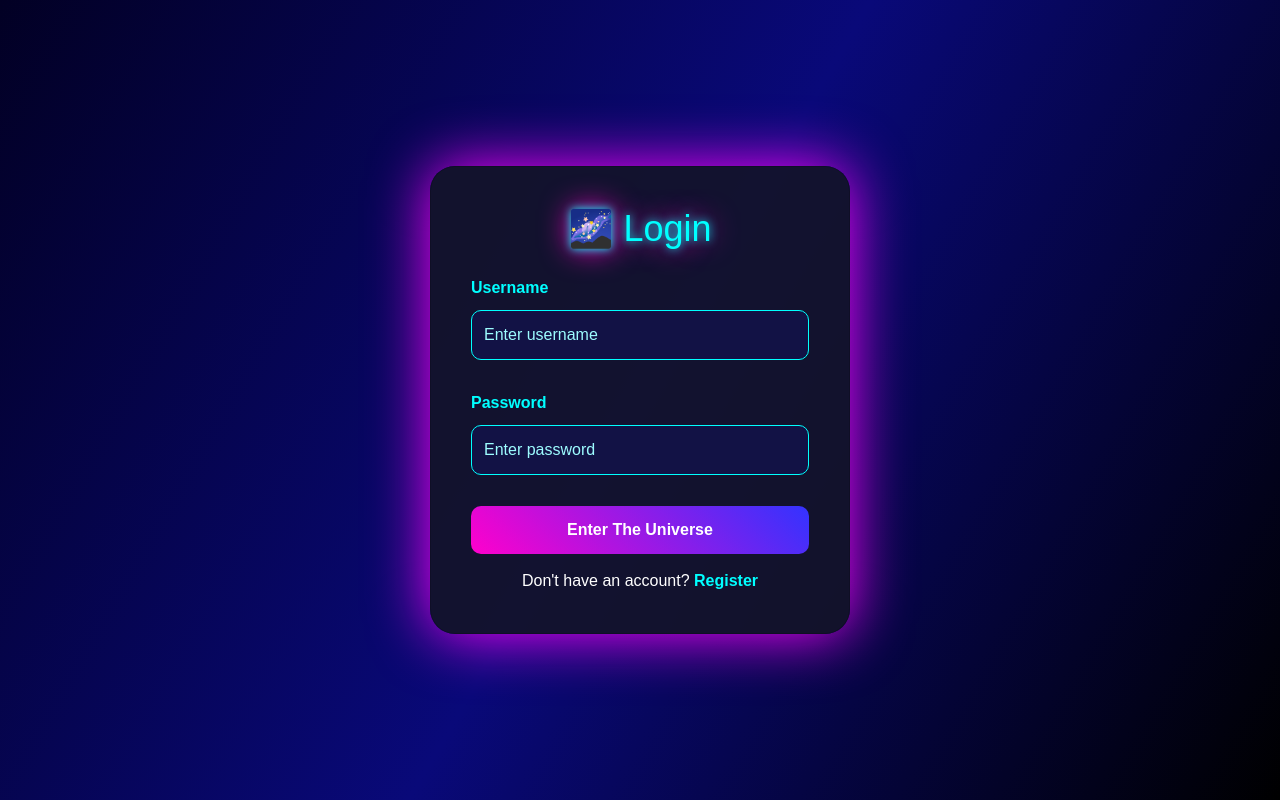
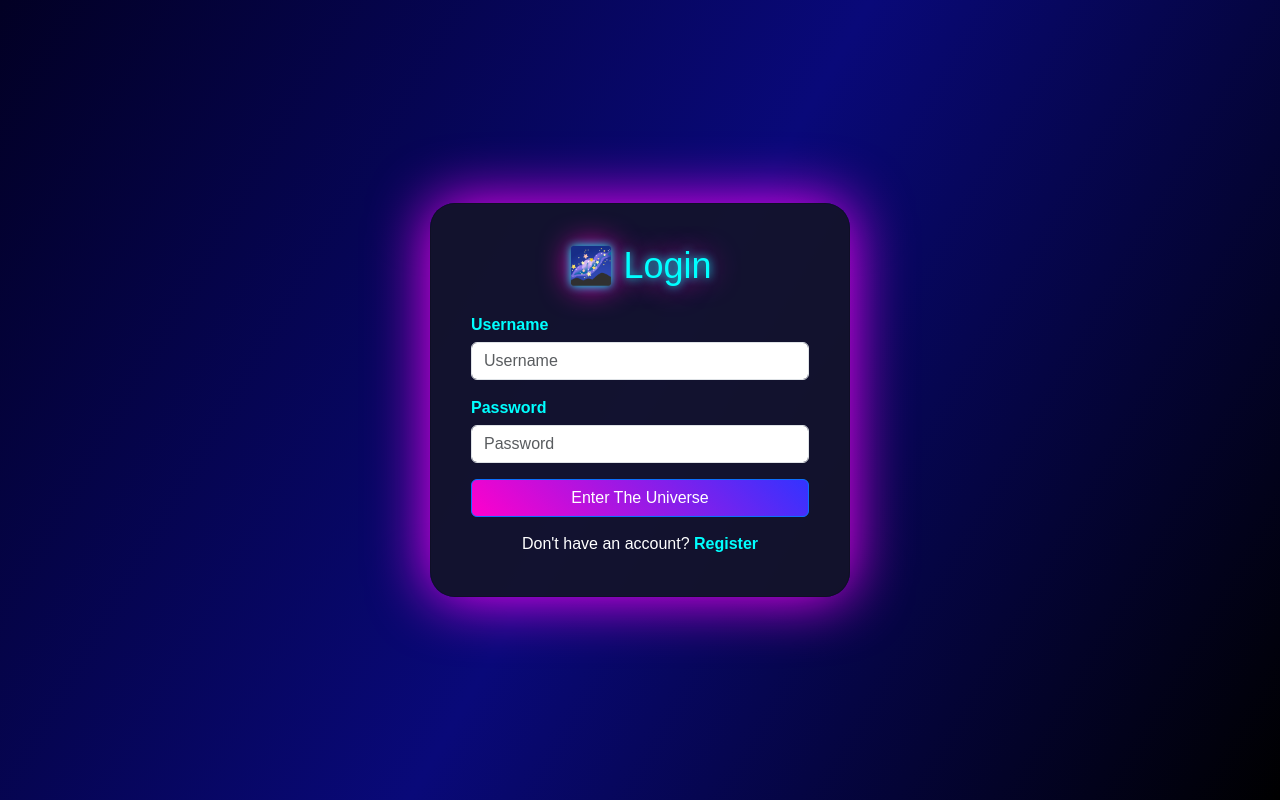
Before and after one commit to Piyush9988/task-manager, a Django app: page /login/ in a window 1280 px wide. Run offline with Django 5.2, Linux system fonts and the light colour scheme.

Commit message:
fixed login form

```diff
--- a/tasks/templates/tasks/login.html
+++ b/tasks/templates/tasks/login.html
@@ -123,15 +123,15 @@ text-decoration:underline;
 
 <div class="mb-3">
 <label>Username</label>
-<input type="text" name="username" placeholder="Enter username" required>
+<input type="text" name="username" placeholder="Username" class="form-control mb-2" required>
 </div>
 
 <div class="mb-3">
 <label>Password</label>
-<input type="password" name="password" placeholder="Enter password" required>
+<input type="password" name="password" placeholder="Password" class="form-control mb-3" required>
 </div>
 
-<button type="submit">Enter The Universe</button>
+<button type="submit"class=" btn btn-primary w-100">Enter The Universe</button>
 
 {% if form.errors %}
 <p style="color:red; text-align:center;">Invalid username or password</p>
```
